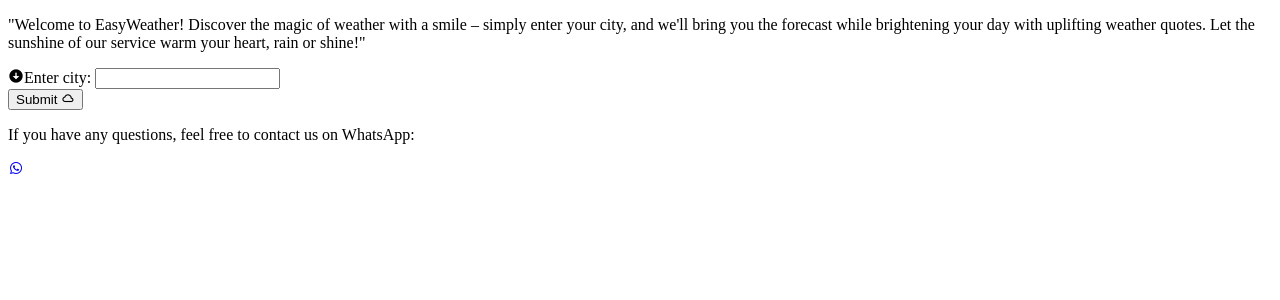
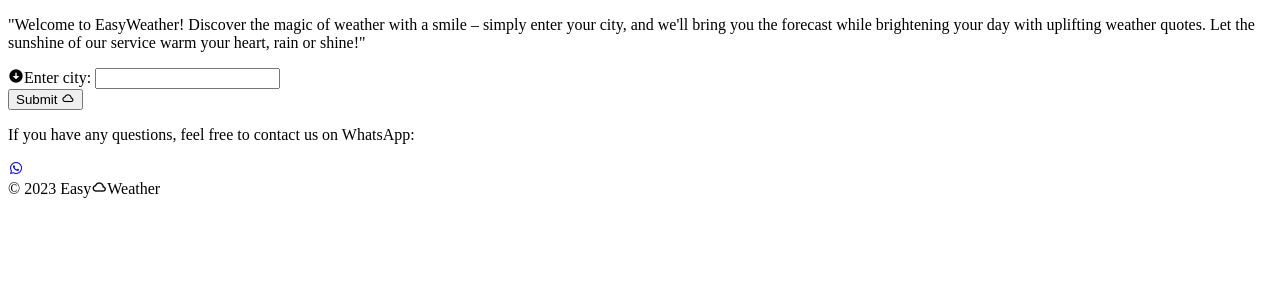
Before and after one commit to SandorGyorfi/EasyWeather, a Flask app: template templates/index.html in a window 1280 px wide. Shown: the part 27-327 px from the top of the page. Run offline with Flask 3, Linux system fonts and the light colour scheme; the template is opened without the code that fills it, so the values that code supplies are empty.

Commit message:
Html update
Footer element added

```diff
--- a/templates/index.html
+++ b/templates/index.html
@@ -46,5 +46,8 @@
         </a>
     </div>
     </div>
+    <footer class="footer">
+        &copy; 2023 Easy<i class='bx bx-cloud'></i>Weather
+    </footer>
   </body>
 </html>
```
